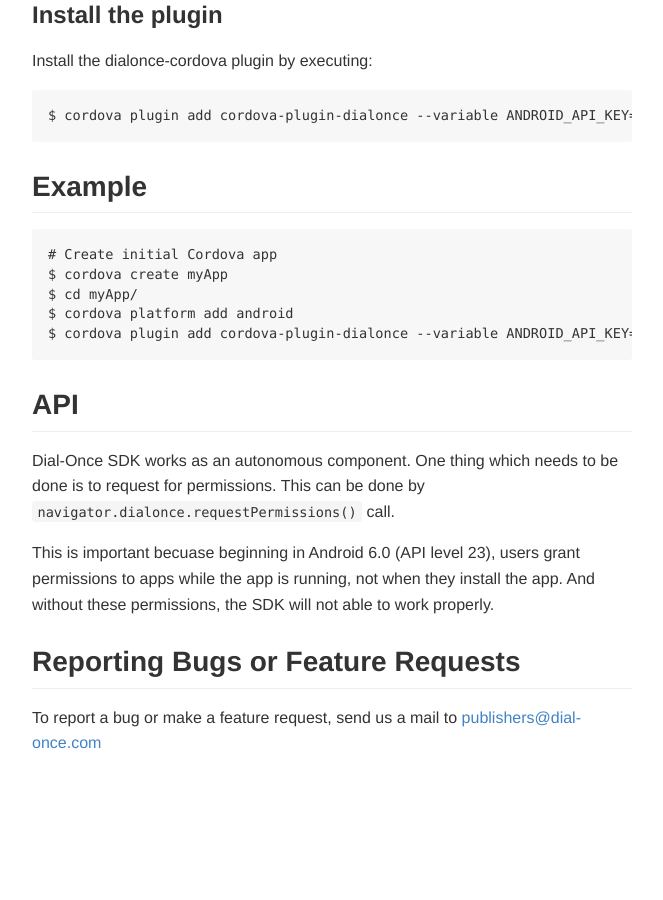
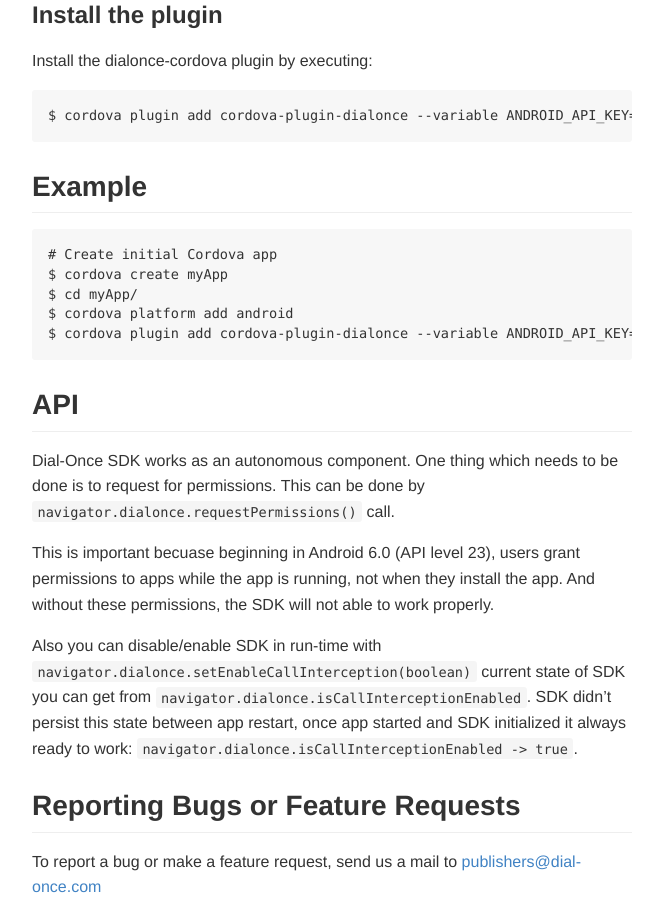
Before and after one commit to dialonce/dialonce.github.io, a Jekyll site: the page built from cordova/howto/index.md, in a window 1280 px wide and 900 px high, scrolled down 2353 px. Shown: the whole window, without its empty margins (308-971 px from the left). Built offline with Jekyll 4.4.1, drawn with Linux system fonts in a browser that asks for light colours; before the commit the page ends 3109 px from its top, so only the background shows below that.

Commit message:
Add info about sdk enable for cordova

```diff
--- a/cordova/howto/index.md
+++ b/cordova/howto/index.md
@@ -97,6 +97,8 @@
 
 This is important becuase beginning in Android 6.0 (API level 23), users grant permissions to apps while the app is running, not when they install the app. And without these permissions, the SDK will not able to work properly.
 
+Also you can disable/enable SDK in run-time with `navigator.dialonce.setEnableCallInterception(boolean)` current state of SDK you can get from `navigator.dialonce.isCallInterceptionEnabled`. SDK didn't persist this state between app restart, once app started and SDK initialized it always ready to work: `navigator.dialonce.isCallInterceptionEnabled -> true`.
+
 Reporting Bugs or Feature Requests
 ----------------------------------
 
```
